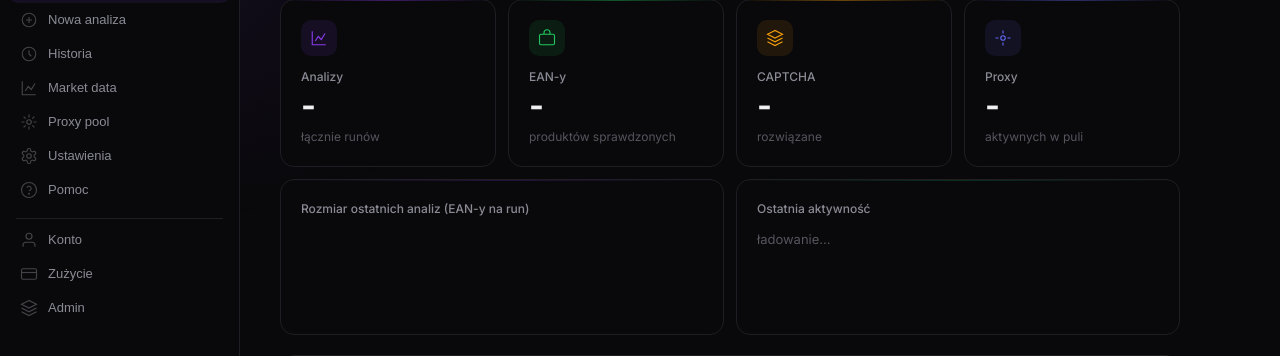
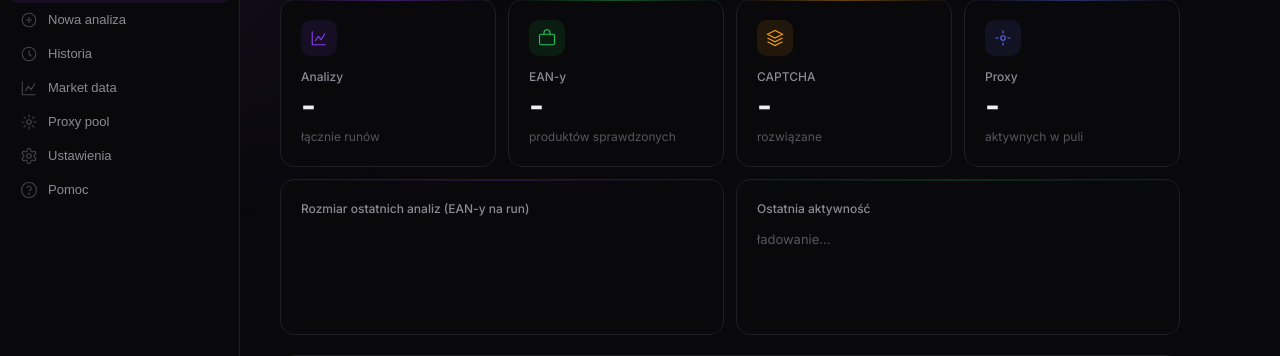
Before and after one commit to natiixnt/jolly-jesters-mvp, a Python web app: template backend/app/templates/index.html in a window 1280 px wide. Shown: the part 96-452 px from the top of the page. Run offline with Jinja, Linux system fonts and the light colour scheme; the template is opened without the code that fills it, so the values that code supplies are empty.

Commit message:
fix: hide account/usage/admin tabs in single-tenant mode - show only after API login

```diff
--- a/backend/app/templates/index.html
+++ b/backend/app/templates/index.html
@@ -277,10 +277,12 @@
       <button data-tab="proxies"><svg class="ic" viewBox="0 0 24 24" fill="none" stroke="currentColor" stroke-width="1.5"><circle cx="12" cy="12" r="3"/><path d="M12 2v4m0 12v4M2 12h4m12 0h4m-2.8-7.2l-2.8 2.8M7.6 16.4l-2.8 2.8m0-14.4l2.8 2.8m8.8 8.8l2.8 2.8"/></svg>Proxy pool</button>
       <button data-tab="settings"><svg class="ic" viewBox="0 0 24 24" fill="none" stroke="currentColor" stroke-width="1.5"><path d="M12.22 2h-.44a2 2 0 0 0-2 2v.18a2 2 0 0 1-1 1.73l-.43.25a2 2 0 0 1-2 0l-.15-.08a2 2 0 0 0-2.73.73l-.22.38a2 2 0 0 0 .73 2.73l.15.1a2 2 0 0 1 1 1.72v.51a2 2 0 0 1-1 1.74l-.15.09a2 2 0 0 0-.73 2.73l.22.38a2 2 0 0 0 2.73.73l.15-.08a2 2 0 0 1 2 0l.43.25a2 2 0 0 1 1 1.73V20a2 2 0 0 0 2 2h.44a2 2 0 0 0 2-2v-.18a2 2 0 0 1 1-1.73l.43-.25a2 2 0 0 1 2 0l.15.08a2 2 0 0 0 2.73-.73l.22-.39a2 2 0 0 0-.73-2.73l-.15-.08a2 2 0 0 1-1-1.74v-.5a2 2 0 0 1 1-1.74l.15-.09a2 2 0 0 0 .73-2.73l-.22-.38a2 2 0 0 0-2.73-.73l-.15.08a2 2 0 0 1-2 0l-.43-.25a2 2 0 0 1-1-1.73V4a2 2 0 0 0-2-2z"/><circle cx="12" cy="12" r="3"/></svg>Ustawienia</button>
       <button data-tab="help"><svg class="ic" viewBox="0 0 24 24" fill="none" stroke="currentColor" stroke-width="1.5"><circle cx="12" cy="12" r="10"/><path d="M9.09 9a3 3 0 0 1 5.83 1c0 2-3 3-3 3"/><circle cx="12" cy="17" r=".5" fill="currentColor"/></svg>Pomoc</button>
-      <div style="height:8px;border-bottom:1px solid var(--border);margin:4px 8px;"></div>
-      <button data-tab="account"><svg class="ic" viewBox="0 0 24 24" fill="none" stroke="currentColor" stroke-width="1.5"><path d="M20 21v-2a4 4 0 0 0-4-4H8a4 4 0 0 0-4 4v2"/><circle cx="12" cy="7" r="4"/></svg>Konto</button>
-      <button data-tab="usage"><svg class="ic" viewBox="0 0 24 24" fill="none" stroke="currentColor" stroke-width="1.5"><rect x="2" y="5" width="20" height="14" rx="2"/><path d="M2 10h20"/></svg>Zużycie</button>
-      <button data-tab="admin"><svg class="ic" viewBox="0 0 24 24" fill="none" stroke="currentColor" stroke-width="1.5"><path d="M12 2L2 7l10 5 10-5-10-5z"/><path d="M2 17l10 5 10-5M2 12l10 5 10-5"/></svg>Admin</button>
+      <div id="nav-account-section" style="display:none;">
+        <div style="height:8px;border-bottom:1px solid var(--border);margin:4px 8px;"></div>
+        <button data-tab="account"><svg class="ic" viewBox="0 0 24 24" fill="none" stroke="currentColor" stroke-width="1.5"><path d="M20 21v-2a4 4 0 0 0-4-4H8a4 4 0 0 0-4 4v2"/><circle cx="12" cy="7" r="4"/></svg>Konto</button>
+        <button data-tab="usage" id="nav-usage-btn" style="display:none;"><svg class="ic" viewBox="0 0 24 24" fill="none" stroke="currentColor" stroke-width="1.5"><rect x="2" y="5" width="20" height="14" rx="2"/><path d="M2 10h20"/></svg>Zużycie</button>
+        <button data-tab="admin" id="nav-admin-btn" style="display:none;"><svg class="ic" viewBox="0 0 24 24" fill="none" stroke="currentColor" stroke-width="1.5"><path d="M12 2L2 7l10 5 10-5-10-5z"/><path d="M2 17l10 5 10-5M2 12l10 5 10-5"/></svg>Admin</button>
+      </div>
     </div>
     <div class="side-foot">
       <div class="status"><span class="dot" id="status-dot"></span><span id="status-text">łączenie...</span></div>
@@ -828,6 +830,8 @@
 
     function showProfile(){
       const hasToken=!!apiToken&&!!currentProfile;
+      // show/hide sidebar sections
+      show($('nav-account-section'));
       if(hasToken){
         hide($('acct-notoken'));show($('acct-profile'));
         setText($('profile-email'),currentProfile.email||'-');
@@ -835,11 +839,19 @@
         setText($('profile-tenant'),currentProfile.tenant_id?.slice(0,12)||'-');
         setText($('profile-token'),apiToken);
         show($('usage-content'));hide($('usage-noauth'));
-        if(['owner','admin'].includes(currentProfile.role)){show($('admin-content'));hide($('admin-noauth'));}
+        show($('nav-usage-btn'));
+        if(['owner','admin'].includes(currentProfile.role)){
+          show($('admin-content'));hide($('admin-noauth'));
+          show($('nav-admin-btn'));
+        }else{
+          hide($('admin-content'));show($('admin-noauth'));
+          hide($('nav-admin-btn'));
+        }
       }else{
         show($('acct-notoken'));hide($('acct-profile'));
         hide($('usage-content'));show($('usage-noauth'));
         hide($('admin-content'));show($('admin-noauth'));
+        hide($('nav-usage-btn'));hide($('nav-admin-btn'));
       }
     }
 
@@ -896,7 +908,9 @@
     });
 
     // restore session from localStorage (token set by login page)
-    showProfile();
+    // only show account section if token exists (multi-tenant mode)
+    if(apiToken){showProfile();}
+    else{hide($('nav-account-section'));}
 
     let sseConn=null;
     function connectSSE(id){if(sseConn){sseConn.close();sseConn=null;}try{const es=new EventSource(`/api/v1/analysis/${id}/stream`);es.addEventListener('progress',()=>pollActive());es.addEventListener('done',()=>{es.close();sseConn=null;pollActive();loadDashStats();});es.addEventListener('stopped',()=>{es.close();sseConn=null;pollActive();});es.onerror=()=>{es.close();sseConn=null;};sseConn=es;}catch(e){}}
```
